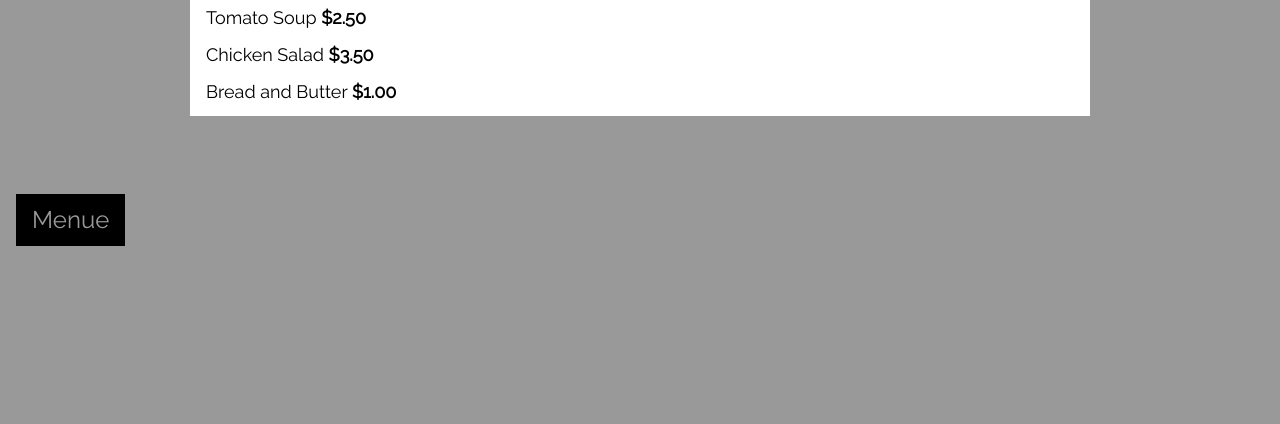
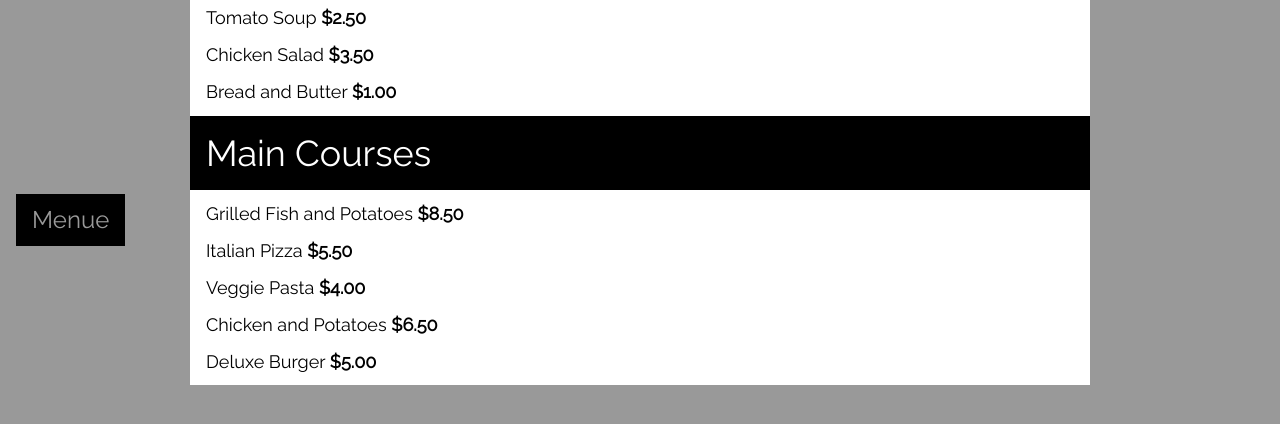
Before and after one commit to MMVahedi/software-lab-report1, a plain HTML site: page index.html in a window 1280 px wide. Both pictures are taken after a click on the button "Menue". Shown: the part 630-1054 px from the top of the page. Drawn offline with nearby package versions, Linux system fonts and the light colour scheme.

Commit message:
Add main courses to menue

```diff
--- a/index.html
+++ b/index.html
@@ -50,8 +50,19 @@
           <h5>Chicken Salad <b>$3.50</b></h5>
           <h5>Bread and Butter <b>$1.00</b></h5>
         </div>
+        <div class="w3-container w3-black">
+          <h1>Main Courses</h1>
+            </div>
+            <div class="w3-container">
+              <h5>Grilled Fish and Potatoes <b>$8.50</b></h5>
+              <h5>Italian Pizza <b>$5.50</b></h5>
+              <h5>Veggie Pasta <b>$4.00</b></h5>
+              <h5>Chicken and Potatoes <b>$6.50</b></h5>
+              <h5>Deluxe Burger <b>$5.00</b></h5>
+            </div>
       </div>
     </div>
+
 
 
     <!-- Contact Modal -->
```
